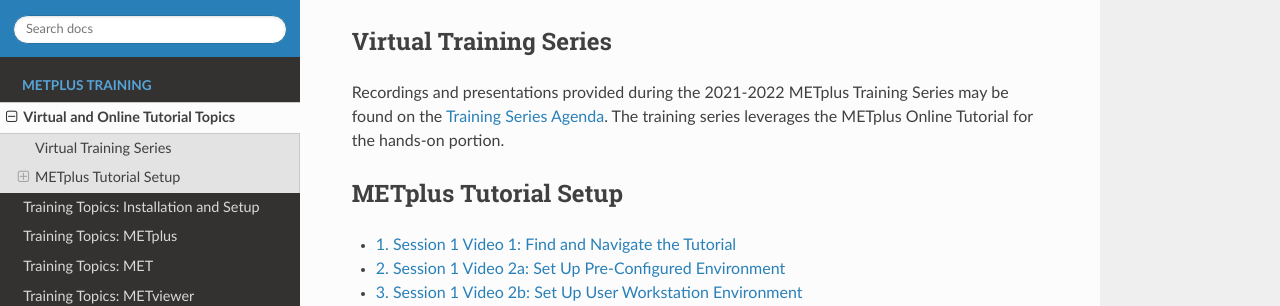
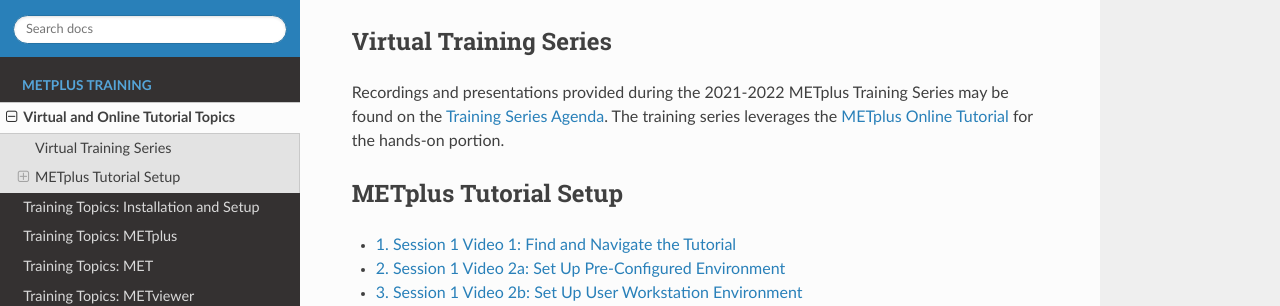
Before and after one commit to dtcenter/METplus-Training, a Sphinx documentation site: the page built from docs/modules/Tutorial/index.rst, in a window 1280 px wide. Shown: the part 183-489 px from the top of the page. Built offline with Sphinx 7.4.7 and the Read the Docs theme 2.0.0, drawn with Linux system fonts in a browser that asks for light colours; some of the changed lines change nothing that is shown.

Commit message:
Made suggested change to add link

```diff
--- a/docs/modules/Tutorial/index.rst
+++ b/docs/modules/Tutorial/index.rst
@@ -11,8 +11,9 @@
 Recordings and presentations provided during the 2021-2022 METplus Training
 Series may be found on the
 `Training Series Agenda <https://dtcenter.org/events/2021/metplus-training-series/agenda>`_.
-The training series leverages the METplus Online Tutorial for the hands-on
-portion.
+The training series leverages the
+`METplus Online Tutorial <https://dtcenter.org/metplus-practical-session-guide-version-4-0/session-1-metplus-setupgrid-grid>`_
+for the hands-on portion.
 
 .. _metplus_tutorial_setup:
 
```
